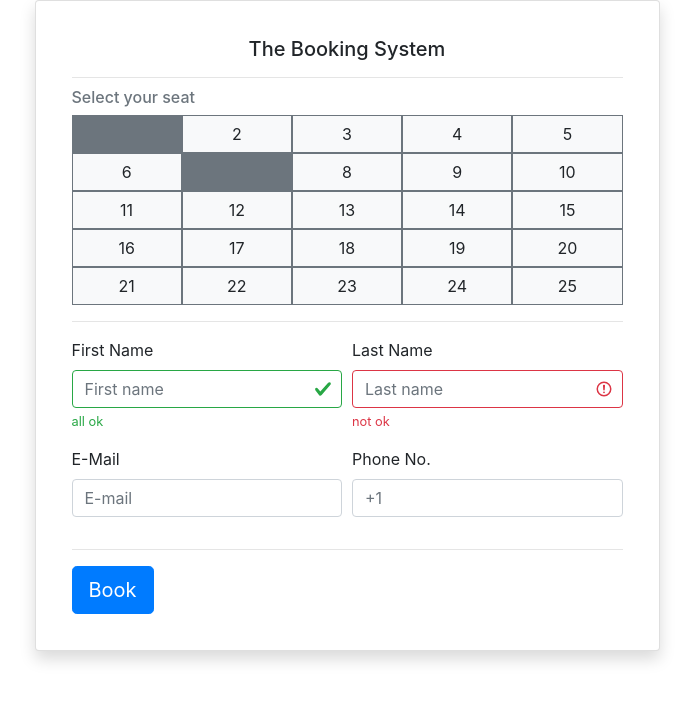
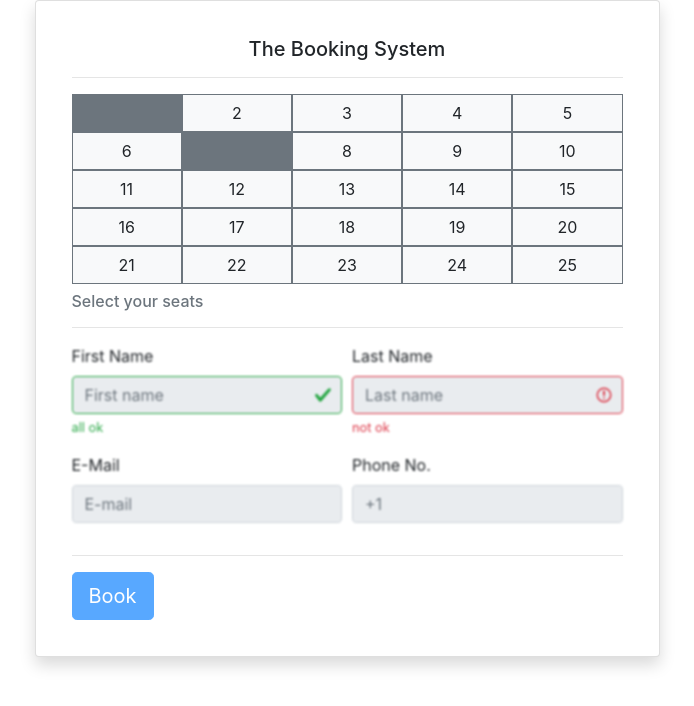
Before and after one commit to a-martynovich/cinema-booking, a React (Create React App) app: page / in a window 1280 px wide. Shown: the top 706 px of the page, without its empty margins (293-987 px from the left). Built offline with nearby package versions, Linux system fonts and the light colour scheme.

Commit message:
Handle seat selection. Use reducer state correctly.

```diff
--- a/src/App.js
+++ b/src/App.js
@@ -1,41 +1,100 @@
-import React, {useState, useReducer} from 'react';
+import React, {useState, useReducer, useEffect, useContext} from 'react';
 import logo from './logo.svg';
 import './App.css';
 
+const Actions = {
+  SET_SEAT_SELECTION: 'set_seat_selection',
+  LOAD_SEATS: 'load_seats',
+  SELECT_SEAT: 'select_seat'
+};
+
 function reducer(state, action) {
+  let newState;
   switch(action.type) {
+    case Actions.SET_SEAT_SELECTION:
+      newState = cloneState(state);
+      newState.rows[action.row][action.col].selected = action.selection;
+      // console.trace(action, state, action.selection);
+      return newState;
+    case Actions.SELECT_SEAT:
+      newState = cloneState(state);
+      newState.rows[action.row][action.col].selected = !newState.rows[action.row][action.col].selected;
 
+      newState.seats_selected = [];
+      for(let i in newState.rows) {
+        let r = newState.rows[i];
+        for(let j in r) {
+          if(r[j].selected) {
+            newState.seats_selected.push(r[j].number);
           }
         }
-const Actions = {
-  SELECT_SEAT: 'select_seat',
-};
+      }
+      console.trace(action, state, newState.rows[action.row][action.col].selected);
+      // console.trace(action, state, newState.selected);
+      return newState;
+    case Actions.LOAD_SEATS:
+      newState = {...initialState, rows: action.rows}
+      console.trace(newState);
+      return newState;
+    default:
+      throw new Error();
+  }
+}
 const initialState = {
-
+  rows: [],
+  seats_selected: []
 };
 
+function cloneState(state) {
+  return {...state, rows: state.rows.map(x => [...x].map(e => { return {...e} }))}
+}
+
 function Button(props) {
-  const [state, dispatch] = useReducer(reducer, initialState);
-  // let {number, setNumber} = useState(0);
-  const color = props.available? "light": "secondary";
+  const [state, dispatch] = useContext(Dispatch);
+  let myState = state.rows.length? state.rows[props.row][props.col]: {};
+
+  function onSelect(e) {
+    console.log(e);
+    // e.preventDefault();
+    // e.stopPropagation();
+    dispatch({
+      type: Actions.SELECT_SEAT,
+      row: props.row,
+      col: props.col
+    });
+    e.target.blur();
+  }
+  // console.log(state);
+  const color = myState.available? "light": "secondary";
+  const active = myState.selected? "active": "";
   return (
-      <button type="button" className={`btn btn-${color} rounded-0 border-secondary col text-nowrap`}
-      onClick={(e) => props.onClick(e, this)}>
-        {props.available? props.number: ""}
+      <button type="button"
+              style={{pointerEvents: myState.available? "unset": "none"}}
+              className={`btn btn-${color} ${active} rounded-0 border-secondary col text-nowrap`}
+      onClick={onSelect}>
+        {myState.available? props.number: ""}
       </button>
   )
 }
 
 function ButtonRow(props) {
+  const [state, dispatch] = useContext(Dispatch);
+
+  useEffect(() => {
+    console.log(state);
+  });
   return (
       <>
-        {props.numbers.map(v => <Button number={v.number} available={v.available} onClick={(e, b) => props.onSelect(e, b)}/>)}
+        {props.numbers.map((v, i) => <Button number={v.number} row={props.row} col={i} key={`${props.row}:${i}`}
+                                             onClick={(e, b) => props.onSelect(e, b)}/>)}
         <div className="w-100"></div>
       </>
   )
 }
 
 function FormField(props) {
+  const [state, dispatch] = useContext(Dispatch);
+
   let feedback_style, input_class;
   if(props.valid === true) {
     feedback_style = "valid-feedback";
@@ -59,9 +118,11 @@ function FormField(props) {
 }
 
 function Form(props) {
+  const [state, dispatch] = useContext(Dispatch);
+
   return (
       <form>
-        <fieldset disabled={props.disabled} style={ {filter: props.disabled? 'blur(1px)': 'none'} }>
+        <fieldset disabled={!state.seats_selected.length} style={ {filter: !state.seats_selected.length? 'blur(1px)': 'none'} }>
         <div className="form-row">
           <FormField id="firstname" label="First Name" placeholder="First name" feedback="all ok" valid={true}/>
           <FormField id="lastname" label="Last Name" placeholder="Last name" feedback="not ok" valid={false}/>
@@ -83,11 +144,34 @@ function Alert(props) {
   )
 }
 
+function BookButton(props) {
+  const [state, dispatch] = useContext(Dispatch);
+
+  return (
+      <button type="submit" className="btn btn-primary btn-lg" disabled={!state.seats_selected.length}>
+        Book
+      </button>
+  )
+}
+
+const Dispatch = React.createContext(null);
+
 function App() {
+  const [state, dispatch] = useReducer(reducer, initialState);
+
   function onSeatSelect(e, b) {
     console.log(e, b);
   }
 
+  function execute() {
+    loadSeats();
+  }
+
+  function toggle() {
+    dispatch({type: Actions.SELECT_SEAT, row: 1, col: 1});
+  }
+
+  function loadSeats() {
     const rc = 5, sc = 5;
     let rows = [...Array(rc).keys()].map(
       r => [...Array(sc).keys()].map(
@@ -98,7 +182,16 @@ function App() {
     rows[1][1].available = false;
     console.log(rows);
 
+    dispatch({type: Actions.LOAD_SEATS, rows});
+  }
+
+  useEffect(() => {
+    loadSeats();
+  }, []);
+
+  let seat_selection = state.seats_selected.length? `Seats selected: ${state.seats_selected.join(', ')}`: "Select your seats";
   return (
+    <Dispatch.Provider value={[state, dispatch]}>
       <div className="cotainer">
         <div className="row justify-content-center">
 
@@ -108,12 +201,10 @@ function App() {
                 <h5 className="card-title text-center">The Booking System</h5>
                 <hr />
 
-                <h6 className="card-subtitle mb-2 text-muted">Select your seat</h6>
-                {/*<hr />*/}
-
                 <div className="row mr-0 ml-0">
-                  {rows.map((v, i) => <ButtonRow numbers={v} onSelect={onSeatSelect}/>)}
+                  {state.rows.map((v, i) => <ButtonRow numbers={v} row={i} key={i}/>)}
                 </div>
+                <h6 className="card-subtitle mt-2 text-muted">{seat_selection}</h6>
 
 
                 <hr />
@@ -123,7 +214,9 @@ function App() {
                 <hr />
                 <div className="d-flex flex-nowrap">
                   <div className="flex-shrink-1">
-                    <button type="submit" className="btn btn-primary btn-lg">Book</button>
+                    <BookButton/>
+                    {/*<button type="submit" className="btn btn-primary btn-lg" onClick={toggle}>Book</button>*/}
+                    {/*<button type="button" className="btn btn-primary btn-lg" onClick={execute}>Test</button>*/}
                   </div>
                   <div className="ml-1 w-100">
                     <Alert text="Welcome" color="danger" visible={false}/>
@@ -136,7 +229,25 @@ function App() {
 
         </div>
       </div>
+    </Dispatch.Provider>
   );
 }
 
+
+
+function myReducer(state, action) {
+  switch(action.type) {
+    case 'my':
+      console.log(action, state);
+      return {selected: !state.selected};
+  }
+}
+function App1() {
+  const [state, dispatch] = useReducer(myReducer, {});
+
+  return (
+      <button type="button" onClick={() => dispatch({type: 'my'})}>Test</button>
+  )
+}
+
 export default App;
```
Lines whose indentation alone changed are shown as unchanged.
